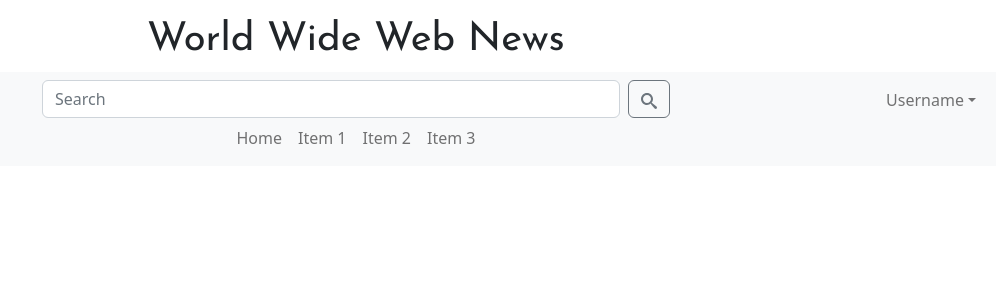
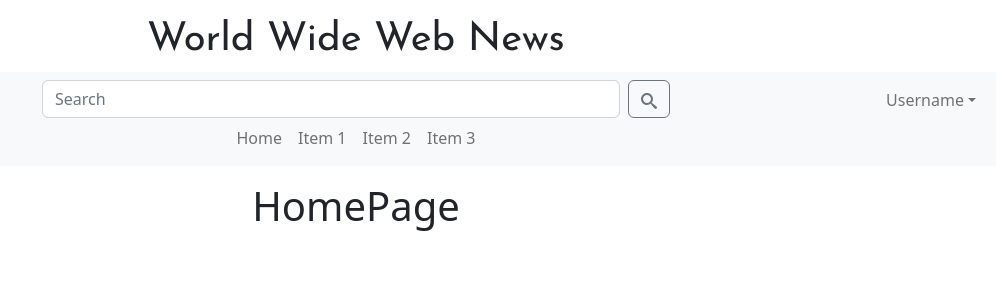
Before and after one commit to Anduriz/World-Wide-Web-News, a React (Create React App) app in the folder world-wide-web-news/: page / in a window 1280 px wide. Shown: the top 300 px of the page, without its empty margins (284-1280 px from the left). Built offline with nearby package versions, Linux system fonts and the light colour scheme.

Commit message:
Configurated React Router and added app/pages

```diff
--- a/world-wide-web-news/src/App.js
+++ b/world-wide-web-news/src/App.js
@@ -1,11 +1,8 @@
-import { Header, NavbarMenu } from './ui/components'
+import { AppRouter } from './router/AppRouter';
 
 function App() {
   return (
-    <div className="App">
-      <Header />
-      <NavbarMenu />
-    </div>
+    <AppRouter />
   );
 }
 
--- /dev/null
+++ b/world-wide-web-news/src/app/pages/HomePage.jsx
@@ -0,0 +1,9 @@
+import React from "react";
+
+export const HomePage = () => {
+  return (
+    <>
+      <h1 className='d-flex justify-content-center'>HomePage</h1>
+    </>
+  );
+};
--- /dev/null
+++ b/world-wide-web-news/src/app/pages/TestingPage.jsx
@@ -0,0 +1,9 @@
+import React from 'react'
+
+export const OtherPage = () => {
+  return (
+    <>
+      <h1 className='d-flex justify-content-center'>TestingPage</h1>
+    </>
+  )
+}
--- /dev/null
+++ b/world-wide-web-news/src/app/pages/index.js
@@ -0,0 +1,2 @@
+export * from './HomePage.jsx'
+export * from './TestingPage.jsx'
--- a/world-wide-web-news/src/index.js
+++ b/world-wide-web-news/src/index.js
@@ -1,5 +1,7 @@
 import React from 'react';
 import ReactDOM from 'react-dom/client';
+// React Router
+import { BrowserRouter } from "react-router-dom";
 // Styles
 import './index.css';
 import 'bootstrap/dist/css/bootstrap.min.css';
@@ -9,6 +11,8 @@ import App from './App';
 const root = ReactDOM.createRoot(document.getElementById('root'));
 root.render(
   <React.StrictMode>
-    <App />
+    <BrowserRouter>
+      <App />
+    </BrowserRouter>
   </React.StrictMode>
 );
--- /dev/null
+++ b/world-wide-web-news/src/router/AppRouter.jsx
@@ -0,0 +1,16 @@
+import { Routes, Route } from "react-router-dom";
+import { HomePage, OtherPage } from "../app/pages";
+import { Header, NavbarMenu } from '../ui/components'
+
+export const AppRouter = () => {
+  return (
+    <>
+      <Header />
+      <NavbarMenu />
+      <Routes>
+        <Route path="/" element={<HomePage />} />
+        <Route path="/*" element={<OtherPage />} />
+      </Routes>
+    </>
+  );
+};
```
Also changed, not shown: world-wide-web-news/src/router/PrivateRoutes.jsx (added, +7 -0 lines), world-wide-web-news/src/router/PublicRoutes.jsx (added, +7 -0 lines).
